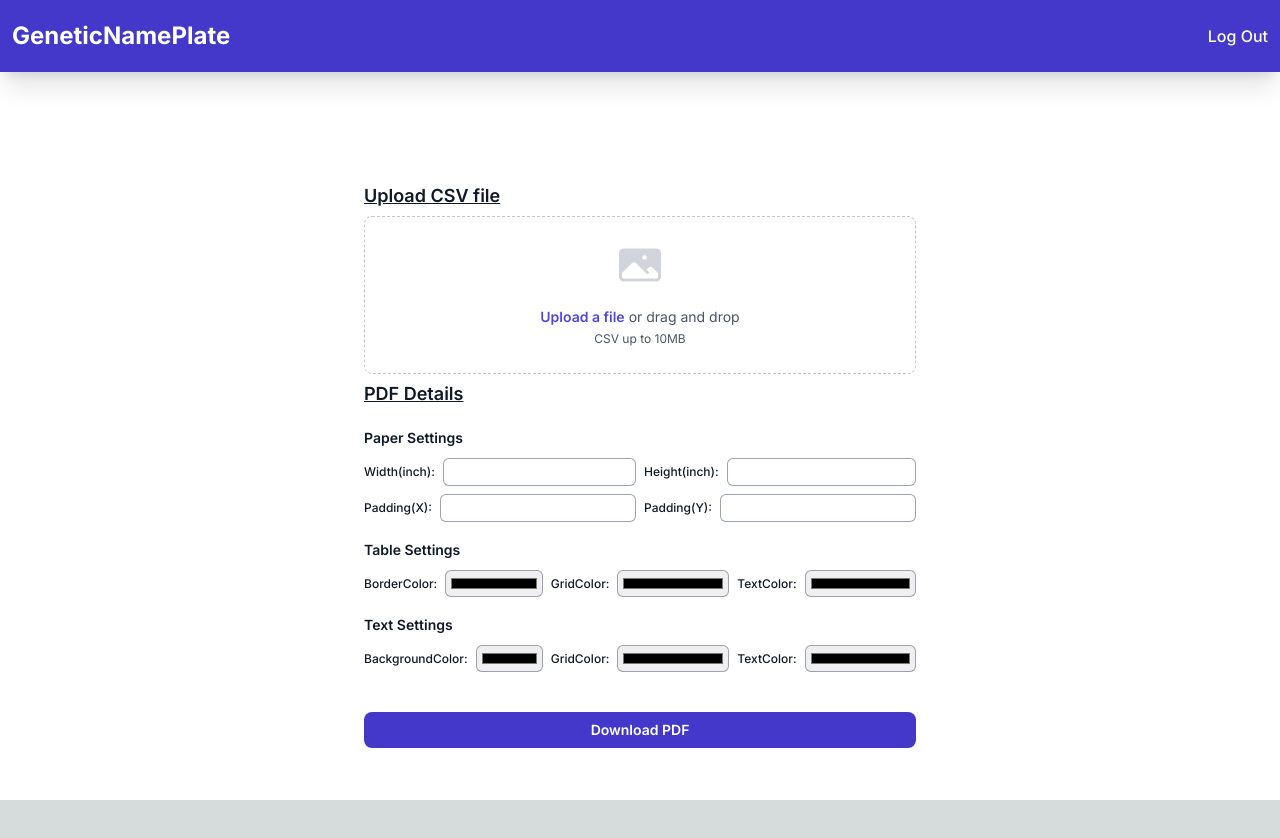
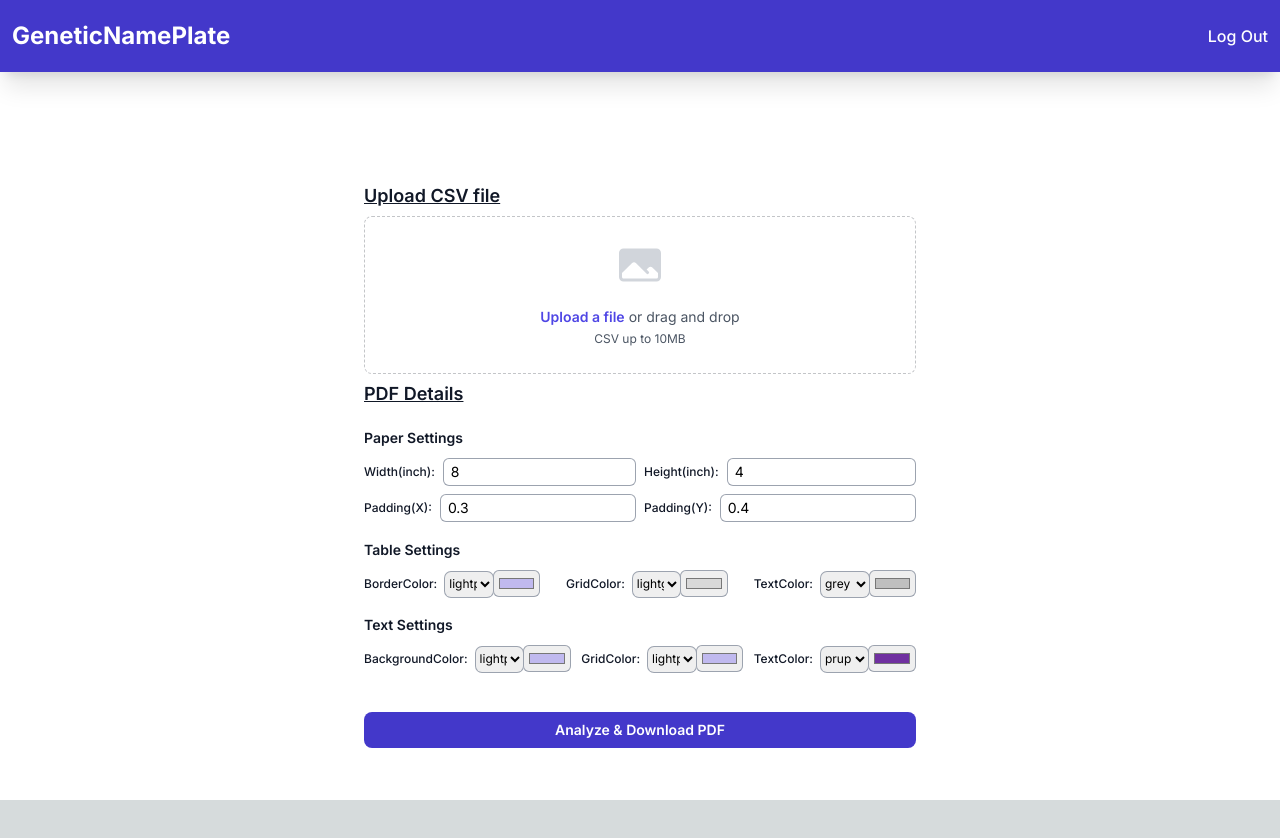
Before and after one commit to futbolerowish/test, a Next.js app: page /dashboard in a window 1280 px wide. Shown: the top 838 px of the page. Built offline with nearby package versions, Linux system fonts and the light colour scheme.

Commit message:
refactor: add colors

```diff
--- a/src/app/dashboard/_component/DashboarForm.tsx
+++ b/src/app/dashboard/_component/DashboarForm.tsx
@@ -5,17 +5,16 @@ import { useState } from "react"
 export default function DashboardForm() {
 
     const [formData, setFormData] = useState({
-        uploadCSV:"",
-        width:"",
-        height:"",
-        paddingX:"",
-        paddingY:"",
-        tableBorderColor:"",
-        tableGridColor:"",
-        tableTextColor:"",
-        textBackgroundColor:"",
-        textGridColor:"",
-        textTextColor:"",
+        width:"8",
+        height:"4",
+        paddingX:"0.3",
+        paddingY:"0.4",
+        tableBorderColor:"#C0B9EF",
+        tableGridColor:"#D9D9D9",
+        tableTextColor:"#BFBFBF",
+        textBackgroundColor:"#C0B9EF",
+        textGridColor:"#C0B9EF",
+        textTextColor:"#7030A0",
     })
 
     const handleInput = (e:any) => {
@@ -27,19 +26,69 @@ export default function DashboardForm() {
 
     const removeState = () => {
         setFormData({
-            uploadCSV:"",
-            width:"",
-            height:"",
-            paddingX:"",
-            paddingY:"",
-            tableBorderColor:"",
-            tableGridColor:"",
-            tableTextColor:"",
-            textBackgroundColor:"",
-            textGridColor:"",
-            textTextColor:"",
+            width:"8",
+            height:"4",
+            paddingX:"0.3",
+            paddingY:"0.4",
+            tableBorderColor:"#C0B9EF",
+            tableGridColor:"#D9D9D9",
+            tableTextColor:"#BFBFBF",
+            textBackgroundColor:"#C0B9EF",
+            textGridColor:"#C0B9EF",
+            textTextColor:"#7030A0",
         })
-    }
+    };
+
+    const Colors = [
+        {
+            colorName:"grey",
+            colorValue:"#BFBFBF"
+        },
+        {
+            colorName:"lightgrey",
+            colorValue:"#D9D9D9"
+        },
+        {
+            colorName:"pruple",
+            colorValue:"#7030A0"
+        },
+        {
+            colorName:"lightpuple",
+            colorValue:"#C0B9EF"
+        },
+        {
+            colorName:"brown",
+            colorValue:"#C65911"
+        },
+        {
+            colorName:"lightbrown",
+            colorValue:"#F8CBAD"
+        },
+        {
+            colorName:"sky",
+            colorValue:"#2F75B5"
+        },
+        {
+            colorName:"lightsky",
+            colorValue:"#BDD7EE"
+        },
+        {
+            colorName:"yellow",
+            colorValue:"#BF8F00"
+        },
+        {
+            colorName:"lightyellow",
+            colorValue:"#FFE699"
+        },
+        {
+            colorName:"green",
+            colorValue:"#548235"
+        },
+        {
+            colorName:"lightgreen",
+            colorValue:"#C6E0B4"
+        },
+    ]
 
     const handleSubmit = (e:any) => {
         e.preventDefault();
@@ -60,8 +109,9 @@ export default function DashboardForm() {
         removeState();
 
         console.log(pdfInfo);
+    };
 
-    }
+
     return (
         <form onSubmit={handleSubmit}>
             <div className="w-full">
@@ -69,12 +119,12 @@ export default function DashboardForm() {
                 <div className="mt-2 flex justify-center rounded-lg border border-dashed border-gray-900/25 px-6 py-6">
                     <div className="text-center">
                     <svg className="mx-auto h-12 w-12 text-gray-300" viewBox="0 0 24 24" fill="currentColor" aria-hidden="true">
-                        <path fill-rule="evenodd" d="M1.5 6a2.25 2.25 0 012.25-2.25h16.5A2.25 2.25 0 0122.5 6v12a2.25 2.25 0 01-2.25 2.25H3.75A2.25 2.25 0 011.5 18V6zM3 16.06V18c0 .414.336.75.75.75h16.5A.75.75 0 0021 18v-1.94l-2.69-2.689a1.5 1.5 0 00-2.12 0l-.88.879.97.97a.75.75 0 11-1.06 1.06l-5.16-5.159a1.5 1.5 0 00-2.12 0L3 16.061zm10.125-7.81a1.125 1.125 0 112.25 0 1.125 1.125 0 01-2.25 0z" clip-rule="evenodd" />
+                        <path d="M1.5 6a2.25 2.25 0 012.25-2.25h16.5A2.25 2.25 0 0122.5 6v12a2.25 2.25 0 01-2.25 2.25H3.75A2.25 2.25 0 011.5 18V6zM3 16.06V18c0 .414.336.75.75.75h16.5A.75.75 0 0021 18v-1.94l-2.69-2.689a1.5 1.5 0 00-2.12 0l-.88.879.97.97a.75.75 0 11-1.06 1.06l-5.16-5.159a1.5 1.5 0 00-2.12 0L3 16.061zm10.125-7.81a1.125 1.125 0 112.25 0 1.125 1.125 0 01-2.25 0z" />
                     </svg>
                     <div className="mt-4 flex text-sm leading-6 text-gray-600">
                         <label className="relative cursor-pointer rounded-md bg-white font-semibold text-indigo-600 focus-within:outline-none focus-within:ring-2 focus-within:ring-indigo-600 focus-within:ring-offset-2 hover:text-indigo-500">
                         <span>Upload a file</span>
-                        <input id="file-upload" name="file-upload" type="file" className="sr-only" />
+                        <input id="file-upload" name="file-upload" type="file" className="sr-only" required/>
                         </label>
                         <p className="pl-1">or drag and drop</p>
                     </div>
@@ -140,35 +190,78 @@ export default function DashboardForm() {
 
                     <div>
                         <p className="block text-sm font-semibold leading-6 text-gray-900">Table Settings</p>
-                        <div className="flex justify-between gap-2 mt-2">
-                            <div className="flex flex-1 justify-between gap-2 items-center">
+                        <div className="flex sm:flex-row flex-col justify-between gap-2 mt-2">
+                            <div className="flex justify-between gap-2 items-center">
                                 <p className="block text-xs font-medium leading-6 text-gray-900">BorderColor:</p>
+                                <div className="flex flex-row w-full">
+                                    <div className="flex-1 w-1/2">
+                                        <select
+                                            name="tableBorderColor"
+                                            id="text_background_col"
+                                            value={formData.tableBorderColor}
+                                            onChange={handleInput}
+                                            className="text-xs py-1 ring-1 rounded-md ring-gray-400 items-center w-full"
+                                        >
+                                            {Colors.map((item, index) => (<option key={index} value={item.colorValue}>{item.colorName}</option>))}
+                                        </select>
+                                    </div>
+                                    <div className="flex-1 w-1/2">
                                         <input
                                             type="color"
                                             name="tableBorderColor"
-                                    className="w-full rounded-md border-0 p-1 text-sm outline-none ring-1 ring-inset ring-gray-400 focus:ring-2 focus:ring-inset focus:ring-indigo-600"
+                                            className=" rounded-md border-0 p-1 text-sm outline-none ring-1 ring-inset ring-gray-400 focus:ring-2 focus:ring-inset focus:ring-indigo-600 w-full"
                                             required
                                             value={formData.tableBorderColor}
                                             onChange={handleInput}
                                         />
                                     </div>
-                            <div className="flex flex-1 justify-between gap-2 items-center">
+                                </div>
+                            </div>
+                            <div className="flex justify-between gap-2 items-center">
                                 <p className="block text-xs font-medium leading-6 text-gray-900">GridColor:</p>
+                                <div className="flex flex-row w-full">
+                                    <div className="flex-1 w-1/2">
+                                        <select
+                                            name="tableGridColor"
+                                            id="text_background_col"
+                                            value={formData.tableGridColor}
+                                            onChange={handleInput}
+                                            className="text-xs py-1 ring-1 rounded-md ring-gray-400 items-center w-full"
+                                        >
+                                            {Colors.map((item, index) => (<option key={index} value={item.colorValue}>{item.colorName}</option>))}
+                                        </select>
+                                    </div>
+                                    <div className="flex-1 w-1/2">
                                         <input
                                             type="color"
                                             name="tableGridColor"
-                                    className="w-full rounded-md border-0 p-1 text-sm outline-none ring-1 ring-inset ring-gray-400 focus:ring-2 focus:ring-inset focus:ring-indigo-600"
+                                            className=" rounded-md border-0 p-1 text-sm outline-none ring-1 ring-inset ring-gray-400 focus:ring-2 focus:ring-inset focus:ring-indigo-600 w-full"
                                             required
                                             value={formData.tableGridColor}
                                             onChange={handleInput}
                                         />
                                     </div>
-                            <div className="flex flex-1 justify-between gap-2 items-center">
+                                </div>
+                            </div>
+                            <div className="flex justify-between gap-2 items-center">
                                 <p className="block text-xs font-medium leading-6 text-gray-900">TextColor:</p>
+                                <div className="flex flex-row w-full">
+                                    <div className="flex-1 w-1/2">
+                                        <select
+                                            name="tableTextColor"
+                                            id="text_background_col"
+                                            value={formData.tableTextColor}
+                                            onChange={handleInput}
+                                            className="text-xs py-1 ring-1 rounded-md ring-gray-400 items-center w-full"
+                                        >
+                                            {Colors.map((item, index) => (<option key={index} value={item.colorValue}>{item.colorName}</option>))}
+                                        </select>
+                                    </div>
+                                    <div className="flex-1 w-1/2">
                                         <input
                                             type="color"
                                             name="tableTextColor"
-                                    className="w-full rounded-md border-0 p-1 text-sm outline-none ring-1 ring-inset ring-gray-400 focus:ring-2 focus:ring-inset focus:ring-indigo-600"
+                                            className=" rounded-md border-0 p-1 text-sm outline-none ring-1 ring-inset ring-gray-400 focus:ring-2 focus:ring-inset focus:ring-indigo-600 w-full"
                                             required
                                             value={formData.tableTextColor}
                                             onChange={handleInput}
@@ -176,38 +269,83 @@ export default function DashboardForm() {
                                     </div>
                                 </div>
                             </div>
+                        </div>
+                    </div>
 
                     <div>
                         <p className="block text-sm font-semibold leading-6 text-gray-900">Text Settings</p>
-                        <div className="flex justify-between gap-2 mt-2">
-                            <div className="flex flex-1 justify-between gap-2 items-center">
+                        <div className="flex flex-col sm:flex-row justify-between gap-2 mt-2">
+                            <div className="flex justify-between gap-2 items-center">
                                 <p className="block text-xs font-medium leading-6 text-gray-900">BackgroundColor:</p>
+                                <div className="flex flex-row w-full">
+                                    <div className="flex-1 w-1/2">
+                                        <select
+                                            name="textBackgroundColor"
+                                            id="text_background_col"
+                                            value={formData.textBackgroundColor}
+                                            onChange={handleInput}
+                                            className="text-xs py-1 ring-1 rounded-md ring-gray-400 items-center w-full"
+                                        >
+                                            {Colors.map((item, index) => (<option key={index} value={item.colorValue}>{item.colorName}</option>))}
+                                        </select>
+                                    </div>
+                                    <div className="flex-1 w-1/2">
                                         <input
                                             type="color"
                                             name="textBackgroundColor"
-                                    className="w-full rounded-md border-0 p-1 text-sm outline-none ring-1 ring-inset ring-gray-400 focus:ring-2 focus:ring-inset focus:ring-indigo-600"
+                                            className=" rounded-md border-0 p-1 text-sm outline-none ring-1 ring-inset ring-gray-400 focus:ring-2 focus:ring-inset focus:ring-indigo-600 w-full"
                                             required
                                             value={formData.textBackgroundColor}
                                             onChange={handleInput}
                                         />
                                     </div>
-                            <div className="flex flex-1 justify-between gap-2 items-center">
+                                </div>
+                            </div>
+                            <div className="flex justify-between gap-2 items-center">
                                 <p className="block text-xs font-medium leading-6 text-gray-900">GridColor:</p>
+                                <div className="flex flex-row w-full">
+                                    <div className="flex-1 w-1/2">
+                                        <select
+                                            name="textGridColor"
+                                            id="text_grid_col"
+                                            value={formData.textGridColor}
+                                            onChange={handleInput}
+                                            className="text-xs py-1 ring-1 rounded-md ring-gray-400 items-center w-full"
+                                        >
+                                            {Colors.map((item, index) => (<option key={index} value={item.colorValue}>{item.colorName}</option>))}
+                                        </select>
+                                    </div>
+                                    <div className="flex-1 w-1/2">
                                         <input
                                             type="color"
                                             name="textGridColor"
-                                    className="w-full rounded-md border-0 p-1 text-sm outline-none ring-1 ring-inset ring-gray-400 focus:ring-2 focus:ring-inset focus:ring-indigo-600"
+                                            className=" rounded-md border-0 p-1 text-sm outline-none ring-1 ring-inset ring-gray-400 focus:ring-2 focus:ring-inset focus:ring-indigo-600 w-full"
                                             required
                                             value={formData.textGridColor}
                                             onChange={handleInput}
                                         />
                                     </div>
-                            <div className="flex flex-1 justify-between gap-2 items-center">
+                                </div>
+                            </div>
+                            <div className="flex justify-between gap-2 items-center">
                                 <p className="block text-xs font-medium leading-6 text-gray-900">TextColor:</p>
+                                <div className="flex flex-row w-full">
+                                    <div className="flex-1 w-1/2">
+                                        <select
+                                            name="textTextColor"
+                                            id="text_text_col"
+                                            value={formData.textTextColor}
+                                            onChange={handleInput}
+                                            className="text-xs py-1 ring-1 rounded-md ring-gray-400 items-center w-full"
+                                        >
+                                            {Colors.map((item, index) => (<option key={index} value={item.colorValue}>{item.colorName}</option>))}
+                                        </select>
+                                    </div>
+                                    <div className="flex-1 w-1/2">
                                         <input
                                             type="color"
                                             name="textTextColor"
-                                    className="w-full rounded-md border-0 p-1 text-sm outline-none ring-1 ring-inset ring-gray-400 focus:ring-2 focus:ring-inset focus:ring-indigo-600"
+                                            className=" rounded-md border-0 p-1 text-sm outline-none ring-1 ring-inset ring-gray-400 focus:ring-2 focus:ring-inset focus:ring-indigo-600 w-full"
                                             required
                                             value={formData.textTextColor}
                                             onChange={handleInput}
@@ -217,8 +355,10 @@ export default function DashboardForm() {
                             </div>
                         </div>
                     </div>
+                </div>
+            </div>
             <div className="mt-10">
-                <button type="submit" className="w-full rounded-lg bg-indigo-700 text-white text-sm font-semibold p-2">Download PDF</button>
+                <button type="submit" className="w-full rounded-lg bg-indigo-700 text-white text-sm font-semibold p-2">Analyze & Download PDF</button>
             </div>
         </form>
     )
```
Lines whose indentation alone changed are shown as unchanged.
